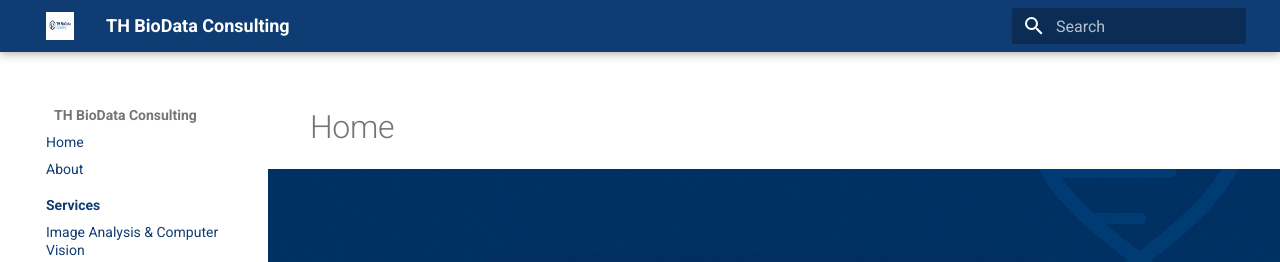
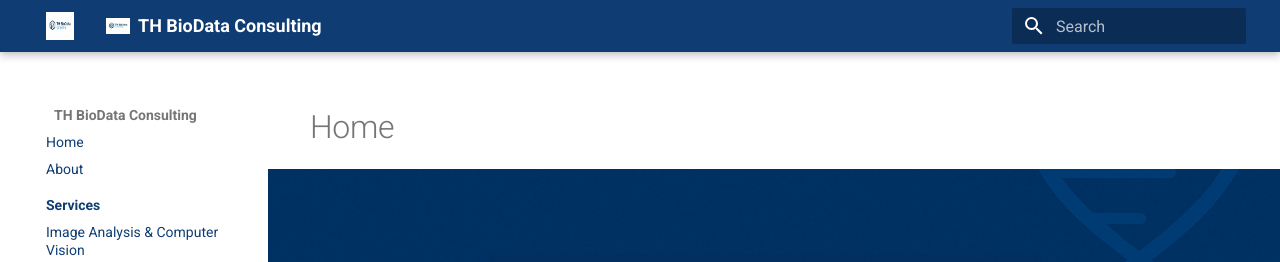
Before and after one commit to TH-BioData/th-biodata.github.io, an MkDocs documentation site: the page built from docs/index.md, in a window 1280 px wide. Shown: the top 262 px of the page. Built offline with MkDocs 1.6.1 and Material for MkDocs 9.7.7, drawn with Linux system fonts in a browser that asks for light colours.

Commit message:
Update extra.css

```diff
--- a/docs/styles/extra.css
+++ b/docs/styles/extra.css
@@ -398,3 +398,43 @@ body:not(:has(.hero)) .md-main { padding-top: var(--md-header-h); }
   background: transparent !important;
   box-shadow: none !important;
 }
+/* ===== Logo junto al título en el HEADER ===== */
+.md-header__title .md-ellipsis {
+  display: inline-flex;
+  align-items: center;
+  gap: 8px;
+}
+
+.md-header__title .md-ellipsis::before {
+  content: "";
+  width: 24px;
+  height: 24px;
+  background-image: url("/assets/logo.png"); /* ruta absoluta para GitHub Pages */
+  background-size: contain;
+  background-repeat: no-repeat;
+  background-position: center;
+  flex: 0 0 24px;
+}
+
+/* ===== Logo junto al título en el DRAWER (móvil) ===== */
+.md-drawer .md-header__title,
+.md-sidebar__title {
+  display: inline-flex;
+  align-items: center;
+  gap: 8px;
+}
+
+.md-drawer .md-header__title::before,
+.md-sidebar__title::before {
+  content: "";
+  width: 24px;
+  height: 24px;
+  background-image: url("/assets/logo.png");
+  background-size: contain;
+  background-repeat: no-repeat;
+  background-position: center;
+  flex: 0 0 24px;
+}
+
+/* Evitar que otro estilo tape el logo o lo reemplace */
+.md-logo img { display: inline; }
```
